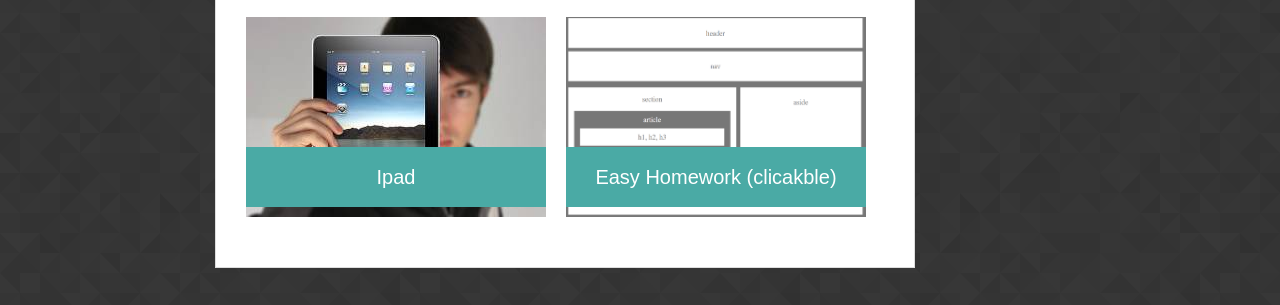
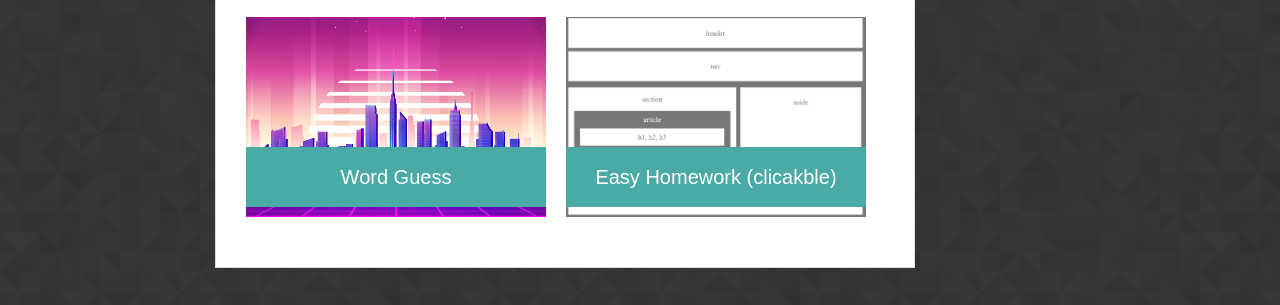
Before and after one commit to Tothinator/Responsive-Portfolio, a plain HTML site: page portfolio.html in a window 1280 px wide. Shown: the part 647-952 px from the top of the page. Drawn offline with Linux system fonts and the light colour scheme.

Commit message:
adding Javascript homework to portfolio

```diff
--- a/portfolio.html
+++ b/portfolio.html
@@ -54,8 +54,9 @@
                 </div>
                 <div class="img-pair">
                     <div class="portfolio-img">
-                        <img class="image" src="assets/images/ipad.jpg" alt="Picture of an Ipad"/>
-                        <div class="img-banner">Ipad</div>
+                        <img class="image" src="assets/images/WordGuess.png" alt="Picture of my homework" width="300px" height="200px"/>
+                        <a href="https://tothinator.github.io/Simple-games/"><span id="easy-link"></span></a>
+                        <div class="img-banner">Word Guess</div>
                     </div>
                     <div class="portfolio-img">
                         <img class="image" src="assets/images/easyHomework.PNG" alt="Picture of my homework" width="300px" height="200px"/>
```
Also changed, not shown: assets/images/WordGuess.png (added).
